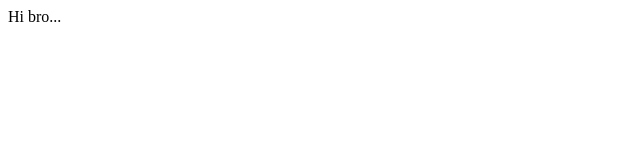
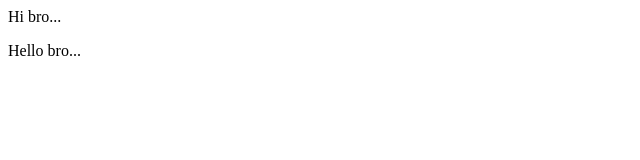
Before and after one commit to Maheshkonkal18/Batman, a plain HTML site: page index.html in a window 1280 px wide. Shown: the full height of the page, 0-640 px from the left. Drawn offline with Linux system fonts and the light colour scheme.

Commit message:
Update index.html

```diff
--- a/index.html
+++ b/index.html
@@ -1 +1,2 @@
 <p>Hi bro...</p>
+<p>Hello bro...</p>
```
